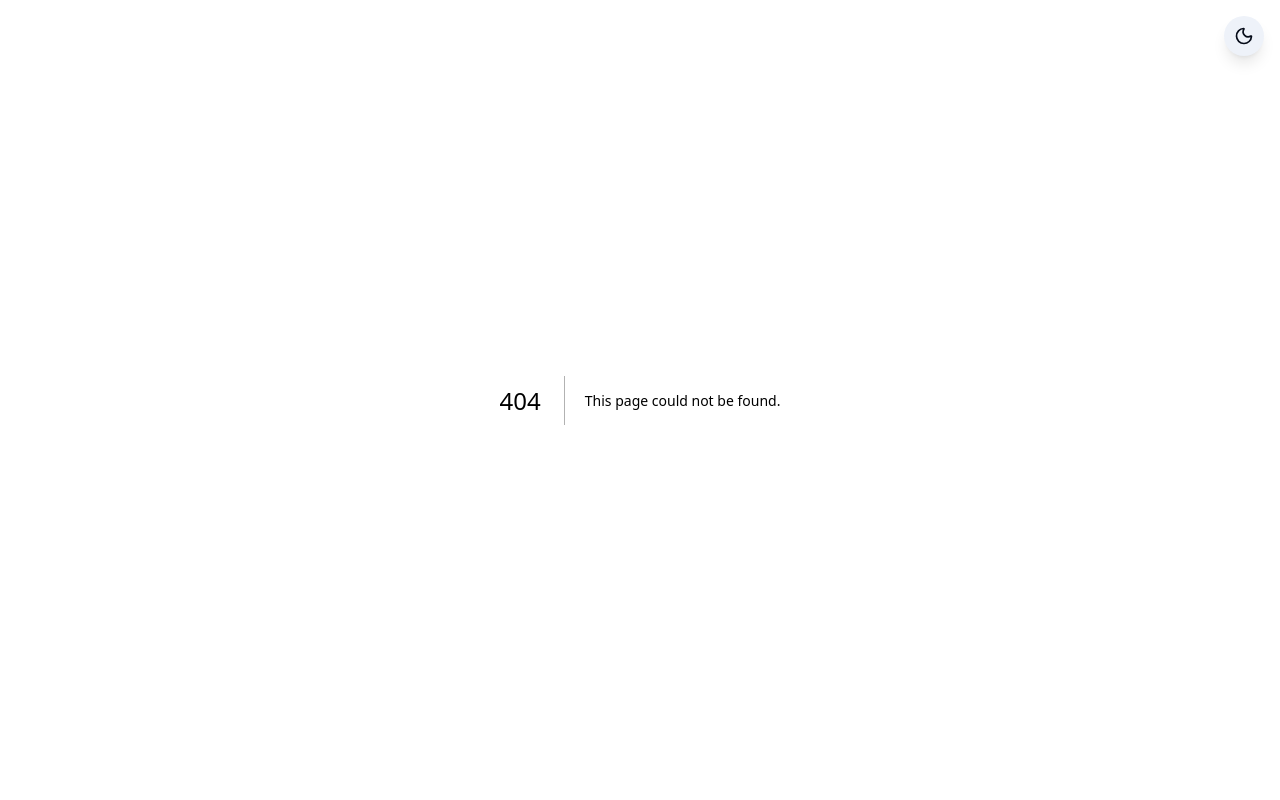
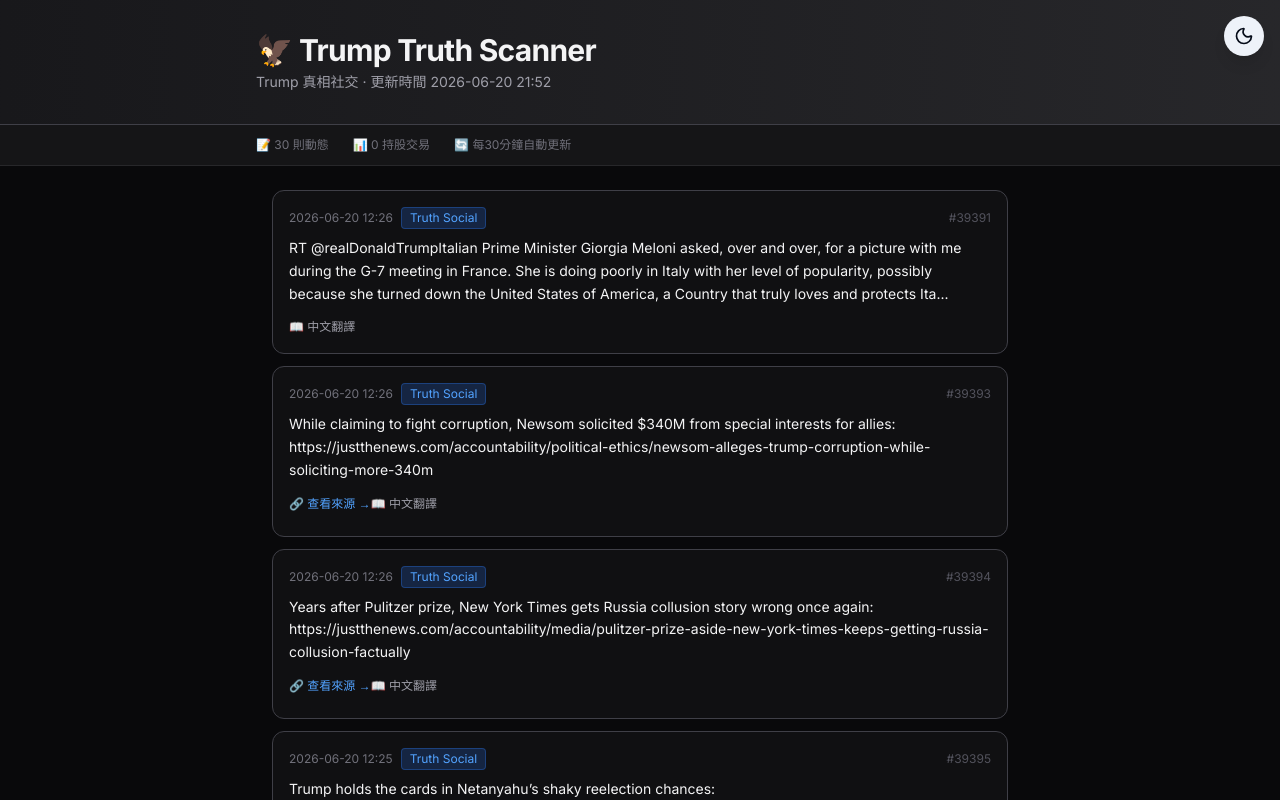
Before and after one commit to extraier/flight-deals-app, a Next.js app: page /trump in a window 1280 px wide. Before the commit this address had no page. Shown: the top 800 px of the page. Built offline with nearby package versions, Linux system fonts and the light colour scheme.

Commit message:
feat: Trump Truth Scanner page

```diff
--- /dev/null
+++ b/src/app/trump/page.tsx
@@ -0,0 +1,149 @@
+'use client';
+
+import { useTheme } from 'next-themes';
+import { useEffect, useState } from 'react';
+import trumpData from '@/data/trump_alerts.json';
+
+interface Filing {
+  ticker: string;
+  company: string;
+  transaction: string;
+  range: string;
+  date: string;
+  trade_date: string;
+  return_pct: string | null;
+}
+
+interface Post {
+  id: string;
+  link: string;
+  text: string;
+  date: string;
+  source: string;
+  image: string | null;
+  has_image: boolean;
+}
+
+const data = trumpData as unknown as {
+  updated: string;
+  posts: Post[];
+  filings: Filing[];
+};
+
+function SourceBadge({ source }: { source: string }) {
+  const colors: Record<string, string> = {
+    truth_social: 'bg-blue-500/20 text-blue-400 border-blue-500/30',
+    justthenews: 'bg-yellow-500/20 text-yellow-400 border-yellow-500/30',
+    default: 'bg-zinc-500/20 text-zinc-400 border-zinc-500/30',
+  };
+  const cls = colors[source] || colors.default;
+  const label: Record<string, string> = {
+    truth_social: 'Truth Social',
+    justthenews: 'JustTheNews',
+  };
+  return (
+    <span className={`text-xs px-2 py-0.5 rounded border ${cls}`}>
+      {label[source] || source}
+    </span>
+  );
+}
+
+function PostCard({ post }: { post: Post }) {
+  const [translated, setTranslated] = useState<string | null>(null);
+  const [translating, setTranslating] = useState(false);
+  const [showTrans, setShowTrans] = useState(false);
+
+  const translate = async () => {
+    if (translated) { setShowTrans(!showTrans); return; }
+    setTranslating(true);
+    try {
+      const res = await fetch(`https://translate.googleapis.com/translate_a/single?client=gtx&sl=en&tl=zh-TW&dt=t&q=${encodeURIComponent(post.text)}`);
+      const arr = await res.json();
+      setTranslated(arr[0].map((t: any) => t[0]).join(''));
+      setShowTrans(true);
+    } catch {
+      setTranslated('繙譯失敗');
+    }
+    setTranslating(false);
+  };
+
+  const displayText = post.text.length > 300 ? post.text.slice(0, 300) + '...' : post.text;
+  const hasLink = post.text.includes('https://');
+
+  return (
+    <div className="border border-zinc-700 rounded-lg p-4 bg-zinc-900/50 hover:border-zinc-600 transition-colors">
+      <div className="flex items-center justify-between mb-2">
+        <div className="flex items-center gap-2">
+          <span className="text-xs text-zinc-500">{post.date}</span>
+          <SourceBadge source={post.source} />
+        </div>
+        <span className="text-xs text-zinc-600">#{post.id}</span>
+      </div>
+
+      <p className="text-sm text-zinc-100 leading-relaxed mb-2 whitespace-pre-wrap">{displayText}</p>
+
+      {hasLink && (
+        <a href={post.link} target="_blank" rel="noopener noreferrer"
+           className="text-xs text-blue-400 hover:text-blue-300 mb-2 inline-block">
+          🔗 查看來源 →
+        </a>
+      )}
+
+      <button
+        onClick={translate}
+        className="text-xs text-zinc-400 hover:text-white mt-1 transition-colors"
+      >
+        {translating ? '翻譯中...' : translated && showTrans ? '🙈 隱藏中文' : '📖 中文翻譯'}
+      </button>
+
+      {showTrans && translated && (
+        <p className="text-sm text-zinc-300 leading-relaxed mt-2 border-t border-zinc-700 pt-2 whitespace-pre-wrap">
+          {translated}
+        </p>
+      )}
+    </div>
+  );
+}
+
+export default function TrumpPage() {
+  const { resolvedTheme } = useTheme();
+  const [mounted, setMounted] = useState(false);
+  useEffect(() => setMounted(true), []);
+
+  if (!mounted) return null;
+
+  return (
+    <div className="min-h-screen bg-zinc-950 text-zinc-100">
+      {/* Header */}
+      <div className="bg-gradient-to-r from-zinc-900 to-zinc-800 border-b border-zinc-700 px-6 py-8">
+        <div className="max-w-3xl mx-auto">
+          <h1 className="text-3xl font-bold tracking-tight mb-1">🦅 Trump Truth Scanner</h1>
+          <p className="text-zinc-400 text-sm">
+            Trump 真相社交 · 更新時間 {data.updated?.replace('T', ' ').slice(0, 16)}
+          </p>
+        </div>
+      </div>
+
+      {/* Info bar */}
+      <div className="bg-zinc-900/80 border-b border-zinc-800 px-6 py-3">
+        <div className="max-w-3xl mx-auto flex gap-6 text-xs text-zinc-500">
+          <span>📝 {data.posts?.length || 0} 則動態</span>
+          <span>📊 {data.filings?.length || 0} 持股交易</span>
+          <span>🔄 每30分鐘自動更新</span>
+        </div>
+      </div>
+
+      {/* Posts */}
+      <div className="max-w-3xl mx-auto px-4 py-6 space-y-3">
+        {(data.posts || []).map((post: Post) => (
+          <PostCard key={post.id} post={post} />
+        ))}
+      </div>
+
+      {/* Footer */}
+      <div className="text-center text-xs text-zinc-600 py-8">
+        數據來源：Truth Social · JustTheNews · SEC EDGAR
+      </div>
+    </div>
+  );
+}
```
